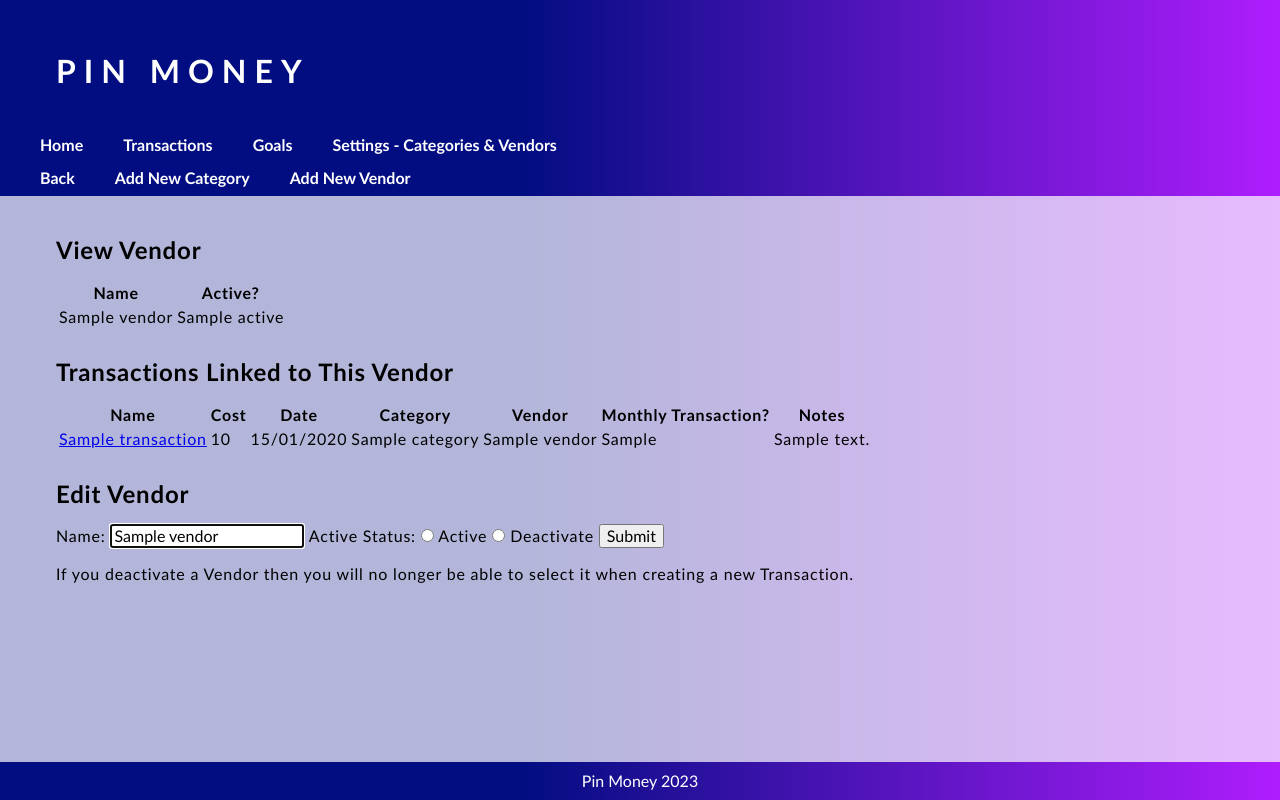
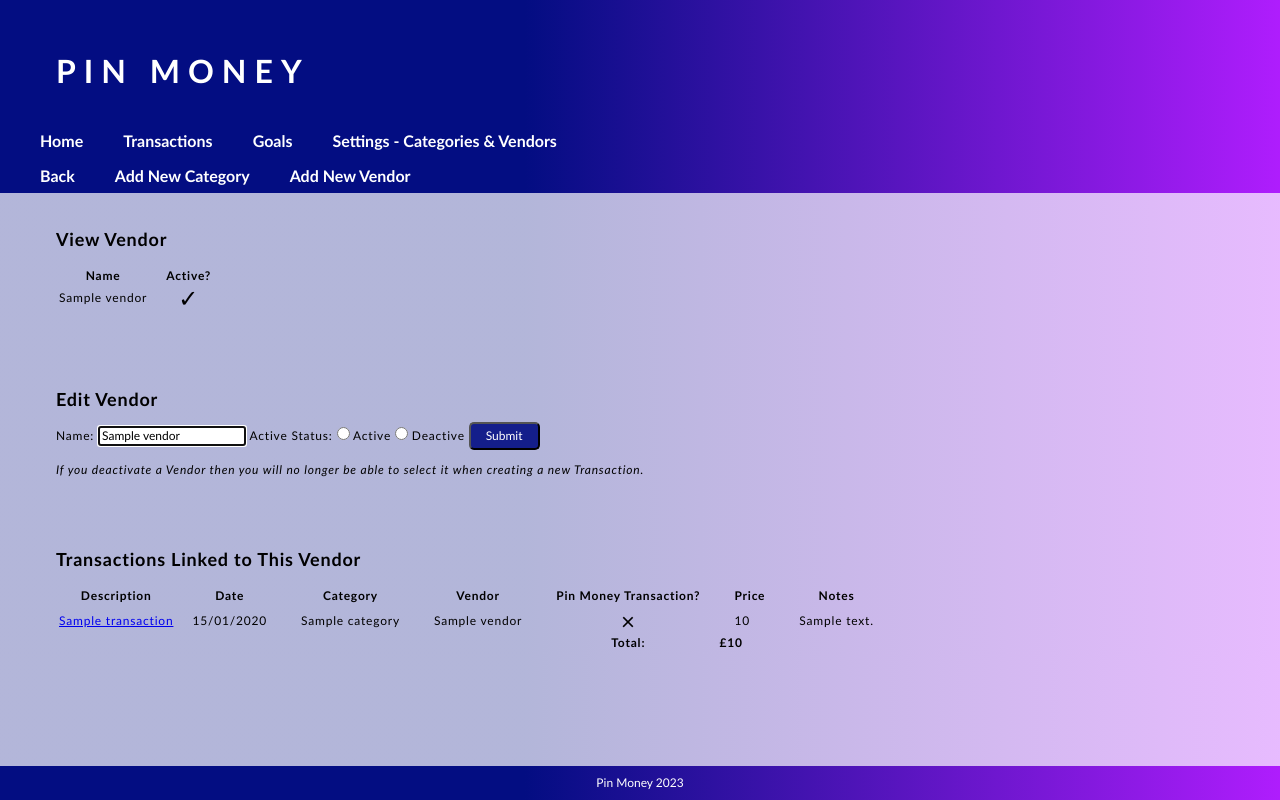
Before and after one commit to doublerdiner/pin_money, a Flask app: page /vendors/1 in a window 1280 px wide. Run offline with Flask 2, Linux system fonts and the light colour scheme; a database or web service that is not in the repository returns one stand-in record (values such as "Sample title"); some libraries are stand-ins or nearby versions.

Commit message:
Completed CSS work

```diff
--- a/controllers/category_controller.py
+++ b/controllers/category_controller.py
@@ -22,7 +22,10 @@ def create_category():
 def show_category(id):
     category = category_repository.select(id)
     transactions = category_repository.category_transactions(category)
-    return render_template("categories/show.html", title="View Category", transactions=transactions, category=category)
+    total=0
+    for transaction in transactions:
+        total += transaction.cost
+    return render_template("categories/show.html", title="View Category", transactions=transactions, category=category, total=total)
 
 # # EDIT
 # @category_blueprint.route('/categories/edit/<id>')
--- a/controllers/vendor_controller.py
+++ b/controllers/vendor_controller.py
@@ -23,7 +23,10 @@ def create_vendor():
 def show_vendor(id):
     vendor = vendor_repository.select(id)
     transactions = vendor_repository.vendor_transactions(vendor)
-    return render_template("vendors/show.html", title="View Vendor", transactions=transactions, vendor=vendor)
+    total=0
+    for transaction in transactions:
+        total += transaction.cost
+    return render_template("vendors/show.html", title="View Vendor", transactions=transactions, vendor=vendor, total=total)
 
 # # EDIT
 # @vendor_blueprint.route('/vendors/edit/<id>')
--- a/static/style.css
+++ b/static/style.css
@@ -1,9 +1,10 @@
 body{
     display: grid;
     grid-template-columns: 100%;
-    grid-template-rows: 20vh 90% 5vh;
+    grid-template-rows: 20vh 90%;
     font-family: 'Gill Sans', 'Gill Sans MT', Calibri, 'Trebuchet MS', sans-serif;
     background: linear-gradient(90deg, rgba(3,13,130,.3) 41%, rgba(175,29,253,.3) 100%);
+    font-size: 1.5vh;
 }
 
 /* BASE */
@@ -74,7 +75,7 @@ h1{
 .welcome{
     height: 100%;
     display: grid;
-    grid-template-columns: 20% 60% 20%;
+    grid-template-columns: 30% 40% 30%;
     grid-template-rows: 100%;
 }
 
@@ -321,6 +322,8 @@ h1{
     display: flex;
     flex-direction: column;
     align-items: center;
+    border-left: 1px solid black;
+
 
 }
 
@@ -328,3 +331,56 @@ h1{
     text-align: center;
     padding-top: 2vh;
 }
+
+/* CATEGORIES & VENDORS VIEW */
+
+.cvgrid{
+    display: grid;
+    grid-template-columns: 100%;
+    grid-template-rows: 20vh 20vh;
+}
+
+/* GOALS */
+
+.goalgrid{
+    display: grid;
+    grid-template-columns: 30vh 30vh 30vh;
+}
+
+.goal{
+    display:flex;
+    flex-direction: column;
+    align-items: center;
+    margin: 0 0 8vh;
+}
+
+.goal>div{
+    text-align: center;
+}
+
+.goal>div>h3>a{
+    color: black;
+}
+.goal>div>h3>a:hover{
+    color: white;
+}
+.goal>div>h3>a:visited{
+    text-decoration: none;
+}
+
+.goal>div>form{
+    text-align: center;
+    margin: 1vh;
+}
+
+.new-goal{
+    display: flex;
+    flex-direction: column;
+    max-width: 23%;
+}
+
+.new-goal>div{
+    display: flex;
+    justify-content: space-between;
+    margin:0 0 1vh;
+}
--- a/templates/transactions/index.html
+++ b/templates/transactions/index.html
@@ -64,7 +64,7 @@
             </div>
             <div>
                 <form action="/transactions/new">
-                    <button class="button" type="submit">Add a New Transaction</button>
+                    <button class="button" type="submit">Add New Transaction</button>
                 </form>
             </div>
     </section>
--- a/templates/transactions/index_cost.html
+++ b/templates/transactions/index_cost.html
@@ -64,7 +64,7 @@
             </div>
             <div>
                 <form action="/transactions/new">
-                    <button class="button" type="submit">Add a New Transaction</button>
+                    <button class="button" type="submit">Add New Transaction</button>
                 </form>
             </div>
     </section>
--- a/templates/transactions/index_name.html
+++ b/templates/transactions/index_name.html
@@ -64,7 +64,7 @@
             </div>
             <div>
                 <form action="/transactions/new">
-                    <button class="button" type="submit">Add a New Transaction</button>
+                    <button class="button" type="submit">Add New Transaction</button>
                 </form>
             </div>
     </section>
--- a/templates/vendors/show.html
+++ b/templates/vendors/show.html
@@ -10,69 +10,81 @@
            </ul>
         </nav>
     </header>
-    <section class="home">
-        <section class="left">
-            <div class="table">
+    <section class="left">
+        <section class="cvgrid">
+            <div>
                 <h2>View Vendor</h2>
                 <table>
                     <tr>
                         <th>Name</th>
-                        <th>Active? </th>
+                        <th class="cell">Active? </th>
                     </tr>
                     <tr>
                         <td>{{vendor.name}}</td>
-                        <td>{{vendor.active}}</td>
+                        {%if vendor.active%}<td class="symbol" class="cell">&#10003;</td>
+                        {%else%} <td class="symbol" class="cell">&#215;</td>{%endif%}
                     </tr>
                 </table>
             </div>
-        <section>
-            <div class="table">
+
+            <aside>
+                <h2>Edit Vendor</h2>
+                <section>
+                    <form action="/vendors/{{vendor.id}}" method="POST">
+                        <label for="name">Name:</label>
+                        <input id="name" name="name" type="text" value="{{vendor.name}}" required autofocus>
+                        <label for="activate">Active Status:</label>
+                        <input id="activate" name="activate" type="radio" value="active">
+                        <label for="activate"> Active</label>
+                        <input id="deactivate" name="activate" type="radio" value="deactivate"required>
+                        <label for="deactivate"> Deactive</label>
+                        <button class="button" type="submit">Submit</button>
+                        <p><i>If you deactivate a Vendor then you will no longer be able to select it when creating a new Transaction.</i></p>
+                    </form>
+                </section>
+            </aside>
+            <div>
                 <h2>Transactions Linked to This Vendor</h2>
                 <table>
                     <tr>
-                        <th>Name</th>
-                        <th>Cost </th>
-                        <th>Date</th>
-                        <th>Category </th>
-                        <th>Vendor</th>
-                        <th>Monthly Transaction?</th>
-                        <th>Notes</th>
+                        <th>Description</th>
+                        <th class="cell">Date</th>
+                        <th class="cell">Category </th>
+                        <th class="cell">Vendor</th>
+                        <th class="cell">Pin Money Transaction?</th>
+                        <th class="cell">Price </th>
+                        <th class="cell">Notes</th>
 
                     </tr>
                     {% for transaction in transactions %}
                     <tr>
                         <td><a href="/transactions/{{transaction.id}}">{{transaction.name}}</a></td>
-                        <td>{{transaction.cost}}</td>
-                        <td>{{transaction.date.strftime("%d/%m/%Y")}}</td>
-                        <td>{{transaction.category.name}}</td>
-                        <td>{{transaction.vendor.name}}</td>
-                        <td>{{transaction.monthly_recurring}}</td>
+                        <td class="cell">{{transaction.date.strftime("%d/%m/%Y")}}</td>
+                        <td class="cell">{{transaction.category.name}}</td>
+                        <td class="cell">{{transaction.vendor.name}}</td>
+                        {%if transaction.monthly_recurring == False%}<td class="symbol" class="cell">&#10003;</td>
+                        {%else%} <td class="symbol" class="cell">&#215;</td>{%endif%}
+                        <td class="cell">{{transaction.cost}}</td>
                         {%if transaction.notes == "None"%} <td></td>
                         {%elif transaction.notes == None%} <td></td>
                         {%else%}
-                            <td>{{transaction.notes}}</td>
+                            <td class="cell">{{transaction.notes}}</td>
                         {%endif%}
                     </tr>
                     {%endfor%}
+                    <tr>
+                        <td></td>
+                        <td></td>
+                        <td></td>
+                        <td></td>
+                        <th>Total:</th>
+                        <td><b>£{{total}}</b></td>
+                    </tr>
                 </table>
 
             </div>
-    <aside>
-        <h2>Edit Vendor</h2>
-            <section>
-                <form action="/vendors/{{vendor.id}}" method="POST">
-                    <label for="name">Name:</label>
-                    <input id="name" name="name" type="text" value="{{vendor.name}}" required autofocus>
-                    <label for="activate">Active Status:</label>
-                    <input id="activate" name="activate" type="radio" value="active">
-                    <label for="activate"> Active</label>
-                    <input id="deactivate" name="activate" type="radio" value="deactivate"required>
-                    <label for="deactivate"> Deactivate</label>
-                    <button type="submit">Submit</button>
-                    <p>If you deactivate a Vendor then you will no longer be able to select it when creating a new Transaction.</p>
-                </form>
-            </section>
-    </aside>
+        </section>
+    </section>
 </main>
 
 
```
Also changed, not shown: templates/categories/show.html (+48 -33 lines), templates/goals/edit.html (+15 -4 lines), templates/goals/index.html (+11 -4 lines), templates/goals/new.html (+20 -10 lines).
